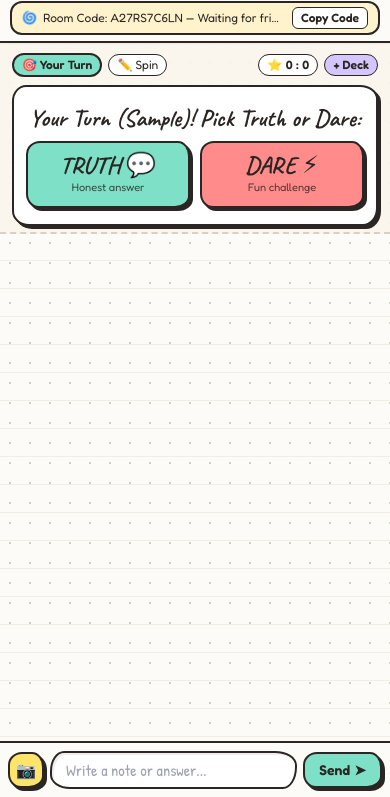
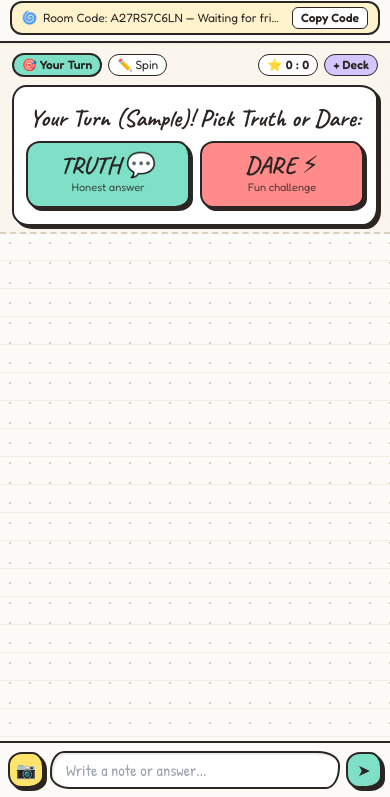
Before and after one commit to samaed-samee/truth-or-dare, a plain HTML site: page index.html in a window 390 px wide. Both pictures are taken after typing "Sample", "Sample" into the empty fields and a click on the button "Create 10-Digit Room". Shown: the part 47-844 px from the top of the page. Drawn offline with nearby package versions, Linux system fonts and the light colour scheme; a script that the page names is missing.

Commit message:
style(ui): replace send button text with icon and add tooltip
Remove visible send label in favor of icon-only button with
accessible tooltip. Normalize button dimensions and text scaling
across breakpoints.

```diff
--- a/index.html
+++ b/index.html
@@ -525,9 +525,9 @@
           <button
             id="send-msg-btn"
             type="submit"
-            class="sketch-btn px-3.5 sm:px-4 h-9 sm:h-10 shrink-0 bg-[#7EE0C6] hover:bg-[#6AD6B9] font-ui font-semibold text-sm flex items-center justify-center gap-1 active:scale-95"
+            title="Send Message"
+            class="sketch-btn w-9 h-9 sm:w-10 sm:h-10 shrink-0 bg-[#7EE0C6] hover:bg-[#6AD6B9] flex items-center justify-center text-base sm:text-lg active:scale-95"
           >
-            <span>Send</span>
             <span>➤</span>
           </button>
         </form>
```
